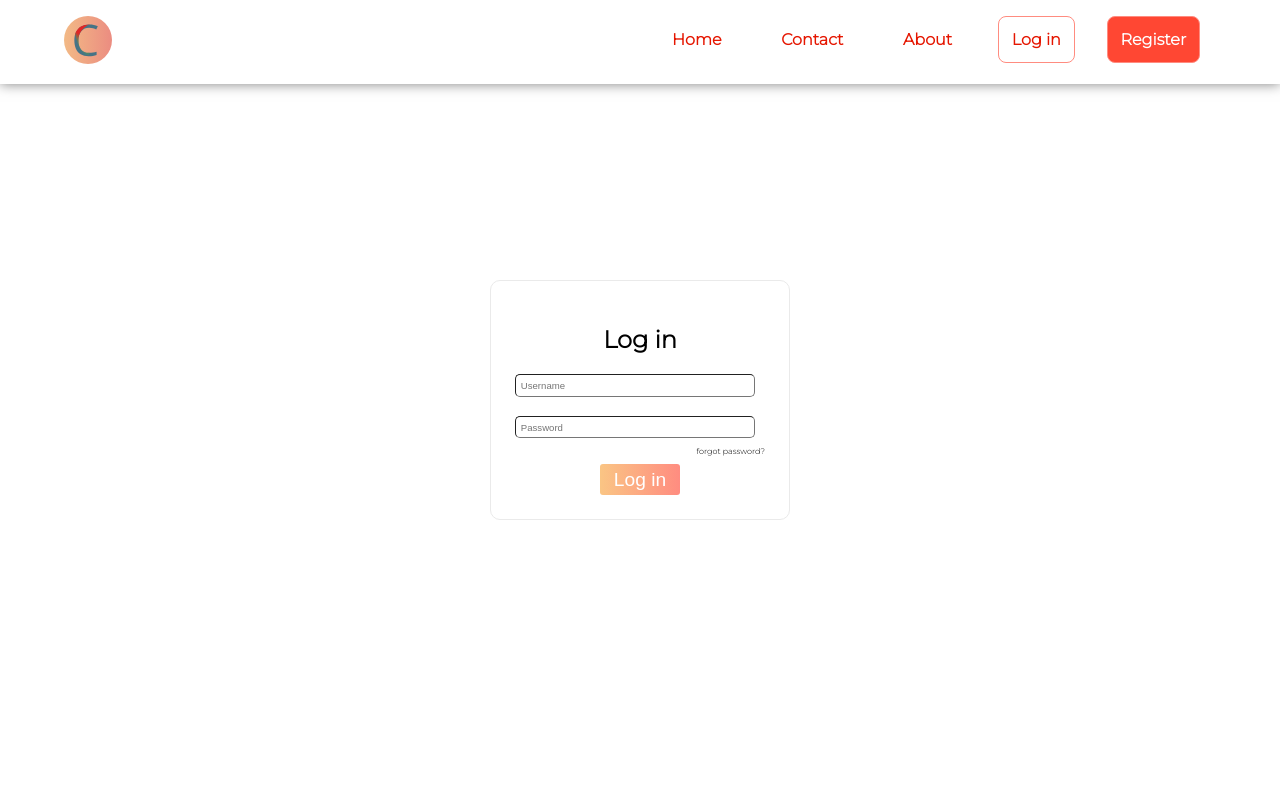
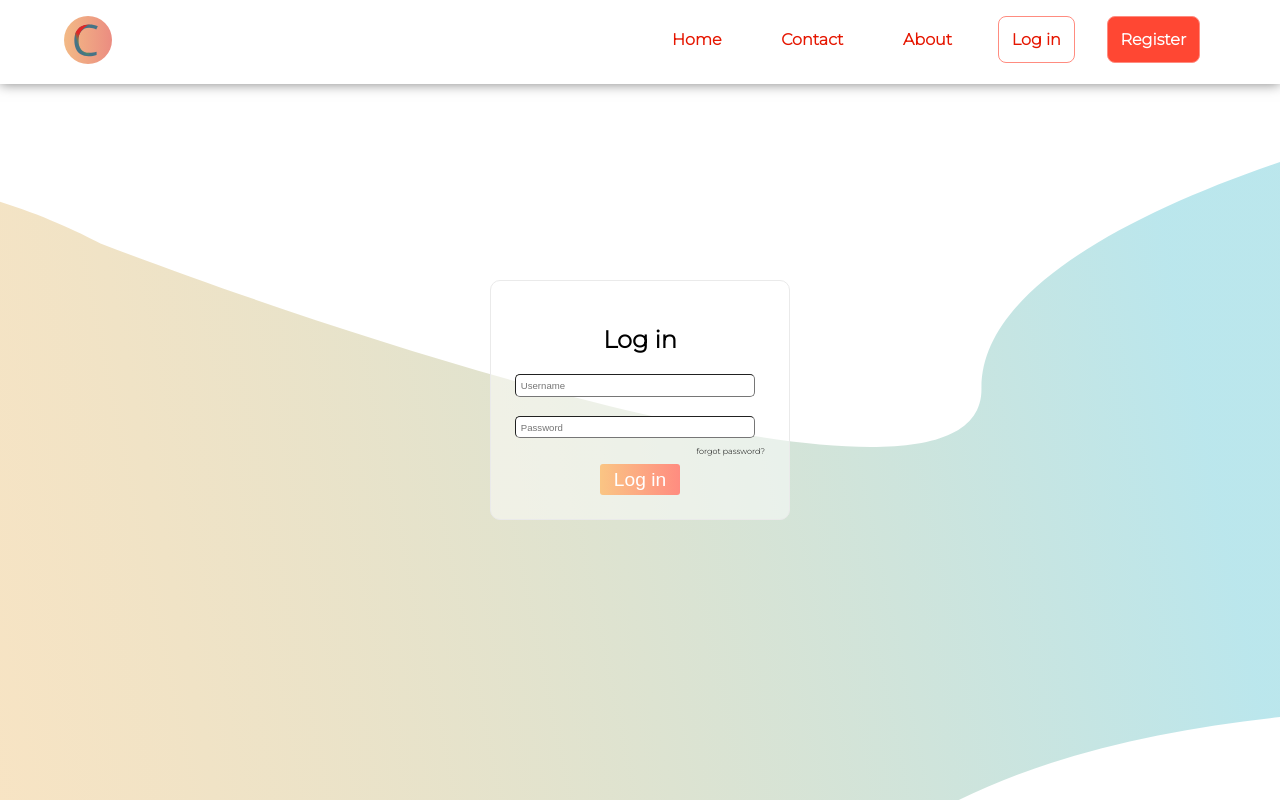
Before and after one commit to jermainejanszen/carta, a Next.js app: page /login in a window 1280 px wide. Built offline with nearby package versions, Linux system fonts and the light colour scheme.

Commit message:
added background

```diff
--- a/styles/Login.module.scss
+++ b/styles/Login.module.scss
@@ -8,6 +8,9 @@
     align-items: center;
     height: 100vh;
     justify-content: center;
+    background-image: url('../public/background.svg');
+    background-repeat: no-repeat;
+    background-position-y: 12vh;
 }
 
 .header {
@@ -33,6 +36,8 @@
     max-height: 15rem;
     min-width: 300px;
     align-items: center;
+    background-color: rgba($color: #ffffff, $alpha: .5);
+
     h2{
         color: linear-gradient(to right, $orange500, $red500);
     }
```
